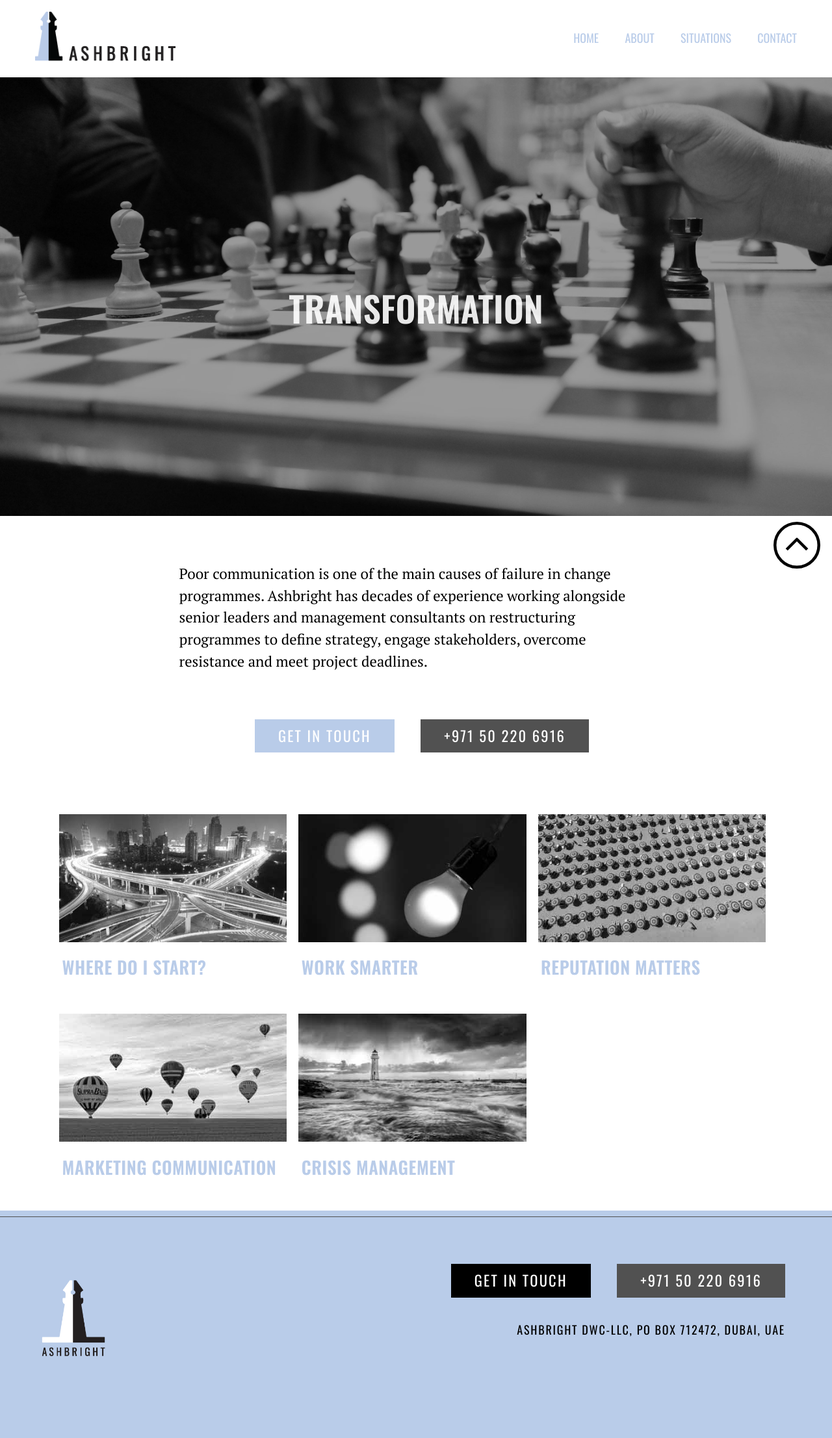
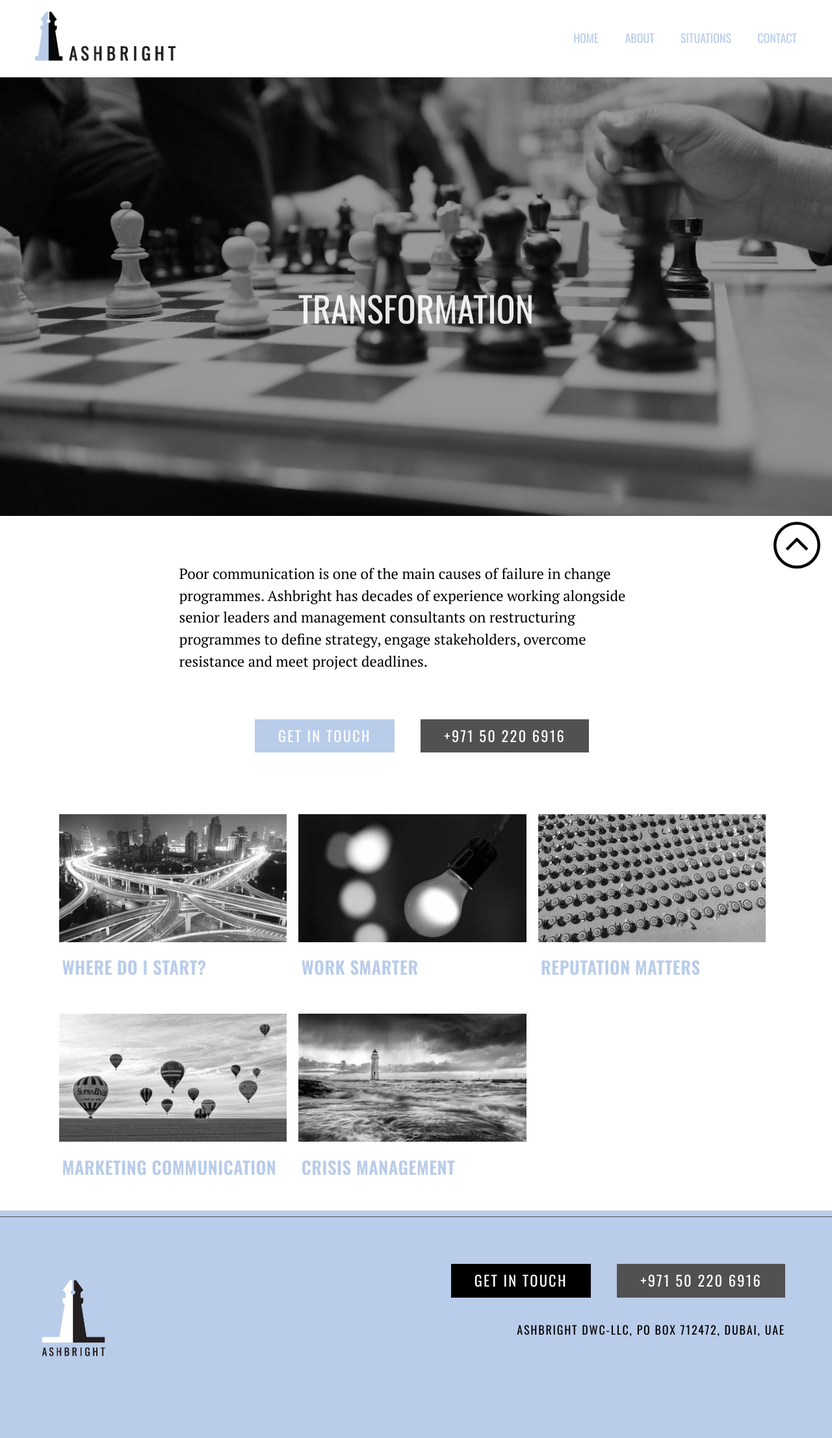
Before and after one commit to wearethoughtfox/ashbright, a Jekyll site: the page built from _situations/transform.md, in a window 1280 px wide. Shown: the whole page at 65% size. Built offline with Jekyll 4.4.1, drawn with Linux system fonts in a browser that asks for light colours.

Commit message:
Font weight to 400 for the title of situations.

```diff
--- a/_layouts/situations.html
+++ b/_layouts/situations.html
@@ -7,7 +7,7 @@ layout: default
 <header>
   <div class="cover bg-left bg-center-l vh-75 dt w-100" style="background-image: url({{ site.baseurl }}/{{ page.image }})">
     <div class="bg-black-40 dtc v-mid tc">
-        <h1 class="f-head f-head-ns white-90 mb0 lh-title ttu">{{ page.title }}</h1>
+        <h1 class="f-head f-head-ns fw4 white-90 mb0 lh-title ttu">{{ page.title }}</h1>
     </div>
   </div>
 </header>
```
